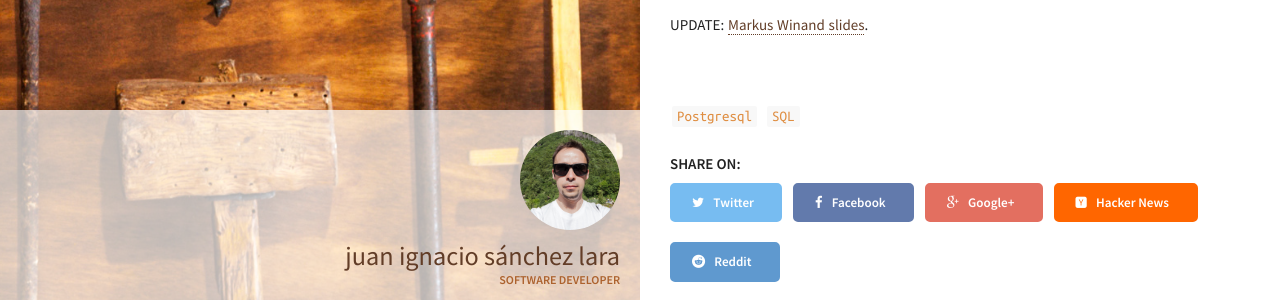
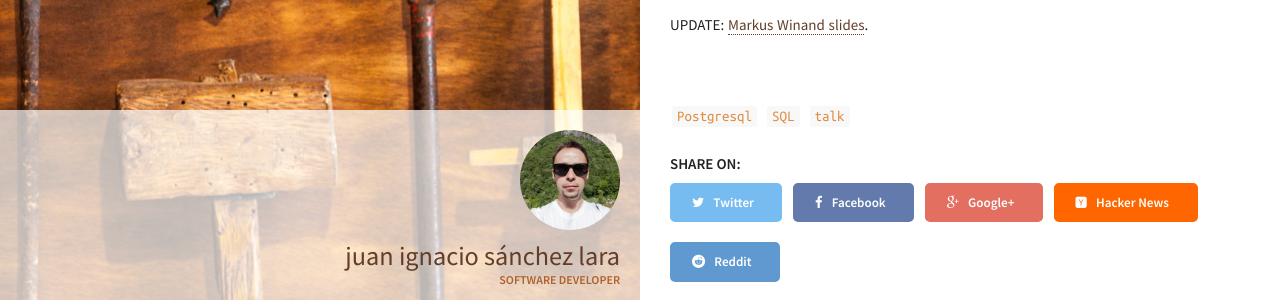
Before and after one commit to juanignaciosl/juanignaciosl.github.io, a Jekyll site: the page built from _posts/2016-06-04-sql-performance-explained-cylicon-valley.md, in a window 1280 px wide. Shown: the part 891-1191 px from the top of the page. Built offline with Jekyll 4.4.1, drawn with Linux system fonts in a browser that asks for light colours.

Commit message:
Talk tag

```diff
--- a/_posts/2016-04-01-continuous-integration-at-cartodb.markdown
+++ b/_posts/2016-04-01-continuous-integration-at-cartodb.markdown
@@ -3,7 +3,7 @@ layout: post
 title:  "Continuous Integration at CartoDB"
 date:   2016-04-01 16:23:57
 categories: CARTO
-tags: [CARTO, Continuous Integration, Agile, Software Development, CAS, craftsmanmadrid]
+tags: [CARTO, Continuous Integration, Agile, Software Development, CAS, craftsmanmadrid, talk]
 excerpt: Slides and video about the "Continuous Integration at CartoDB" talk.
 ---
 
--- a/_posts/2016-05-25-introduction-to-location-intelligence-with-cartodb.markdown
+++ b/_posts/2016-05-25-introduction-to-location-intelligence-with-cartodb.markdown
@@ -3,7 +3,7 @@ layout: post
 title:  "Introduction to Location Intelligence with CartoDB"
 date:   2016-05-25 16:23:57
 categories: CARTO
-tags: [CARTO, Picnic Code, Location Intelligence]
+tags: [CARTO, Picnic Code, Location Intelligence, talk]
 excerpt: Slides from the "Introduction to Location Intelligence with CartoDB" talk at Picnic Code 2016.
 ---
 
--- a/_posts/2016-06-04-sql-performance-explained-cylicon-valley.md
+++ b/_posts/2016-06-04-sql-performance-explained-cylicon-valley.md
@@ -3,7 +3,7 @@ layout: post
 title:  "SQL Performance Explained by Markus Winand"
 date:   2016-06-04 01:10:00
 categories: postgresql
-tags: [Postgresql, SQL]
+tags: [Postgresql, SQL, talk]
 excerpt: Slides from the "SQL Performance Explained talk by Markus Winand" talk at Cylicon Valley.
 ---
 
--- a/_posts/2017-12-13-do-we-build-the-right-tools-right.markdown
+++ b/_posts/2017-12-13-do-we-build-the-right-tools-right.markdown
@@ -3,7 +3,7 @@ layout: post
 title:  "Do we build the right tools right?"
 date:   2017-12-13 19:23:57
 categories: thoughts
-tags: [thoughts, technology]
+tags: [thoughts, technology, talk]
 excerpt: "Biased talk about how we choose techology. Do we understand the tradeoffs, or just follow trends?"
 ---
 
--- a/_posts/2017-12-14-postgresql-the-one-tool.markdown
+++ b/_posts/2017-12-14-postgresql-the-one-tool.markdown
@@ -3,7 +3,7 @@ layout: post
 title:  "PostgreSQL: The one tool to bring to a desert island"
 date:   2017-12-14 19:23:57
 categories: postgresql
-tags: [PostgreSQL]
+tags: [PostgreSQL, talk]
 excerpt: "TL;DR: if you don't know what your needs will be, build upon PostgreSQL. And, if you know and you pick another DB, think twice."
 ---
 
--- a/_posts/2018-09-15-99_bottles_of_oop.markdown
+++ b/_posts/2018-09-15-99_bottles_of_oop.markdown
@@ -3,7 +3,7 @@ layout: post
 title: "99 Bottles of OOP Workshop"
 date: 2018-09-15 14:18:57
 categories: workshop
-tags: [workshop, Software Development]
+tags: [workshop, Software Development, talk]
 excerpt: "Notes, slides and code about 99 Bottles of OOP workshop"
 image:
   feature: 99-bottles-of-oop.png
```
